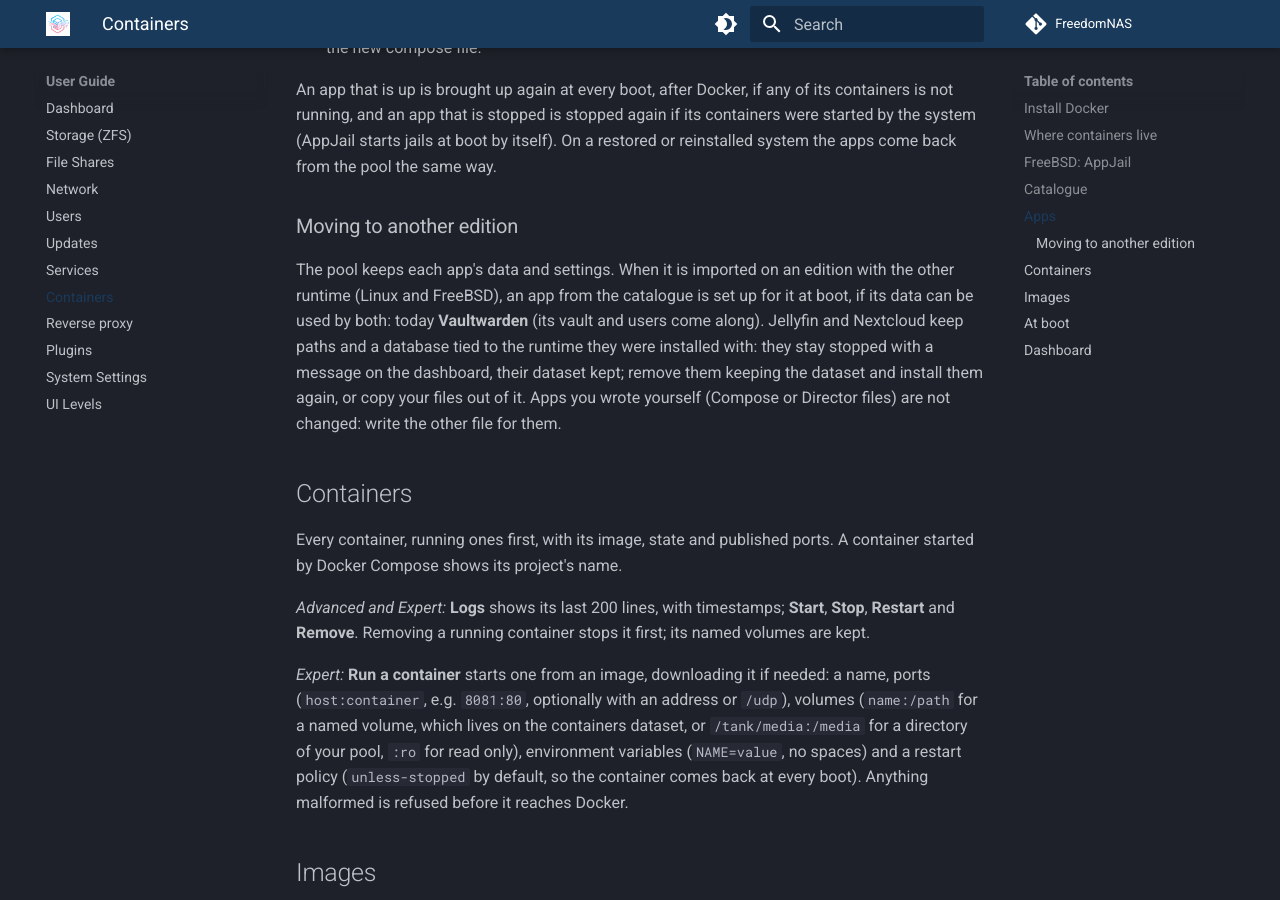
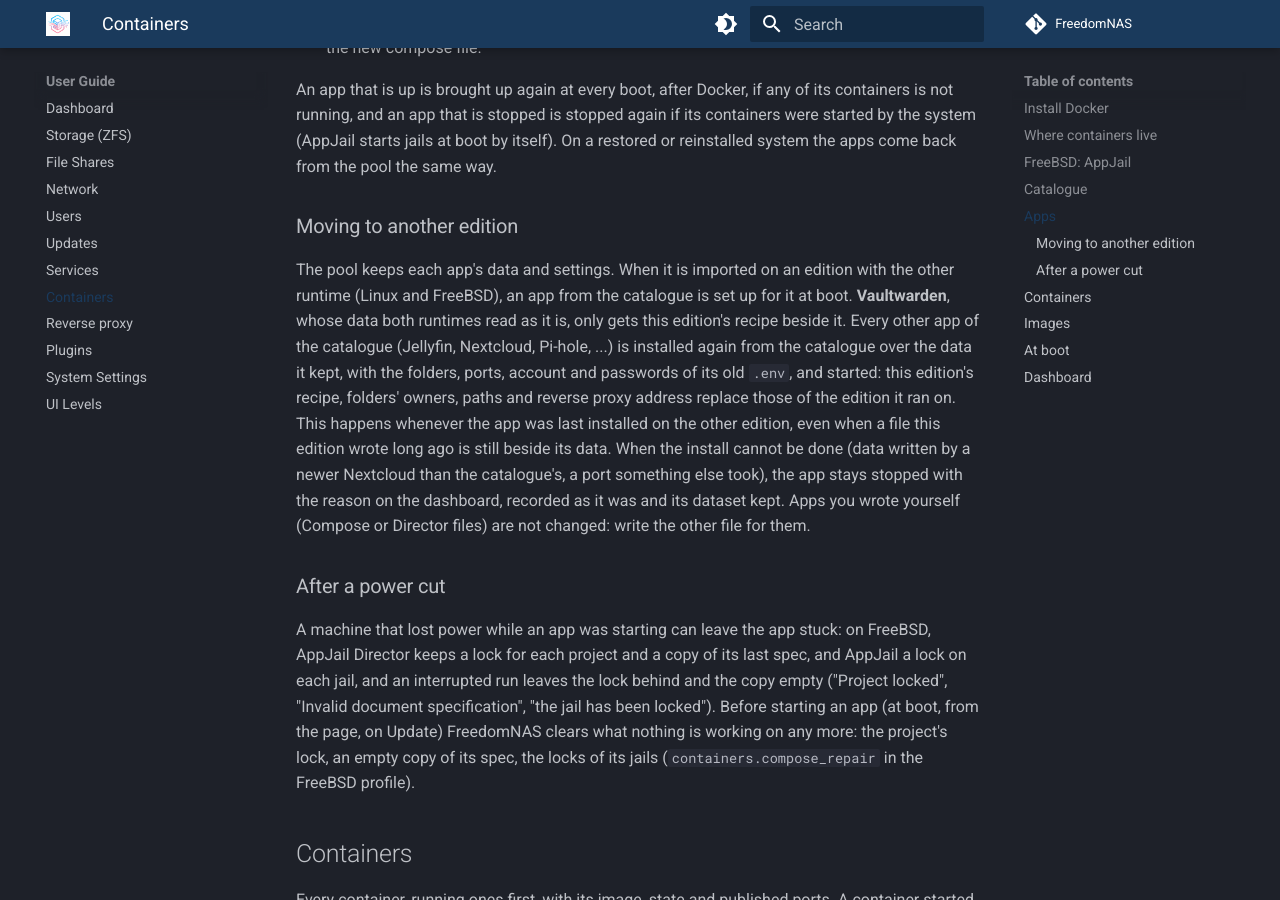
Before and after one commit to FreedomNAS/freedomnas-docs, an MkDocs documentation site: the page built from docs/user-guide/containers.md, in a window 1280 px wide and 900 px high, scrolled down 7358 px. Built offline with MkDocs 1.6.1 and Material for MkDocs 9.7.7, drawn with Linux system fonts in a browser that asks for light colours.

Commit message:
Document app moves and power-cut repair

```diff
--- a/docs/user-guide/containers.md
+++ b/docs/user-guide/containers.md
@@ -324,13 +324,30 @@ from the pool the same way.
 
 The pool keeps each app's data and settings. When it is imported on an
 edition with the other runtime (Linux and FreeBSD), an app from the
-catalogue is set up for it at boot, if its data can be used by both:
-today **Vaultwarden** (its vault and users come along). Jellyfin and
-Nextcloud keep paths and a database tied to the runtime they were installed
-with: they stay stopped with a message on the dashboard, their dataset
-kept; remove them keeping the dataset and install them again, or copy
-your files out of it. Apps you wrote yourself (Compose or Director files)
-are not changed: write the other file for them.
+catalogue is set up for it at boot. **Vaultwarden**, whose data both
+runtimes read as it is, only gets this edition's recipe beside it. Every
+other app of the catalogue (Jellyfin, Nextcloud, Pi-hole, ...) is installed
+again from the catalogue over the data it kept, with the folders, ports,
+account and passwords of its old `.env`, and started: this edition's
+recipe, folders' owners, paths and reverse proxy address replace those of
+the edition it ran on. This happens whenever the app was last installed on
+the other edition, even when a file this edition wrote long ago is still
+beside its data. When the install cannot be done (data written by a newer
+Nextcloud than the catalogue's, a port something else took), the app stays
+stopped with the reason on the dashboard, recorded as it was and its
+dataset kept. Apps you wrote yourself (Compose or Director files) are not
+changed: write the other file for them.
+
+### After a power cut
+
+A machine that lost power while an app was starting can leave the app
+stuck: on FreeBSD, AppJail Director keeps a lock for each project and a
+copy of its last spec, and AppJail a lock on each jail, and an interrupted
+run leaves the lock behind and the copy empty ("Project locked", "Invalid
+document specification", "the jail has been locked"). Before starting an
+app (at boot, from the page, on Update) FreedomNAS clears what nothing is
+working on any more: the project's lock, an empty copy of its spec, the
+locks of its jails (`containers.compose_repair` in the FreeBSD profile).
 
 ## Containers
 
```
